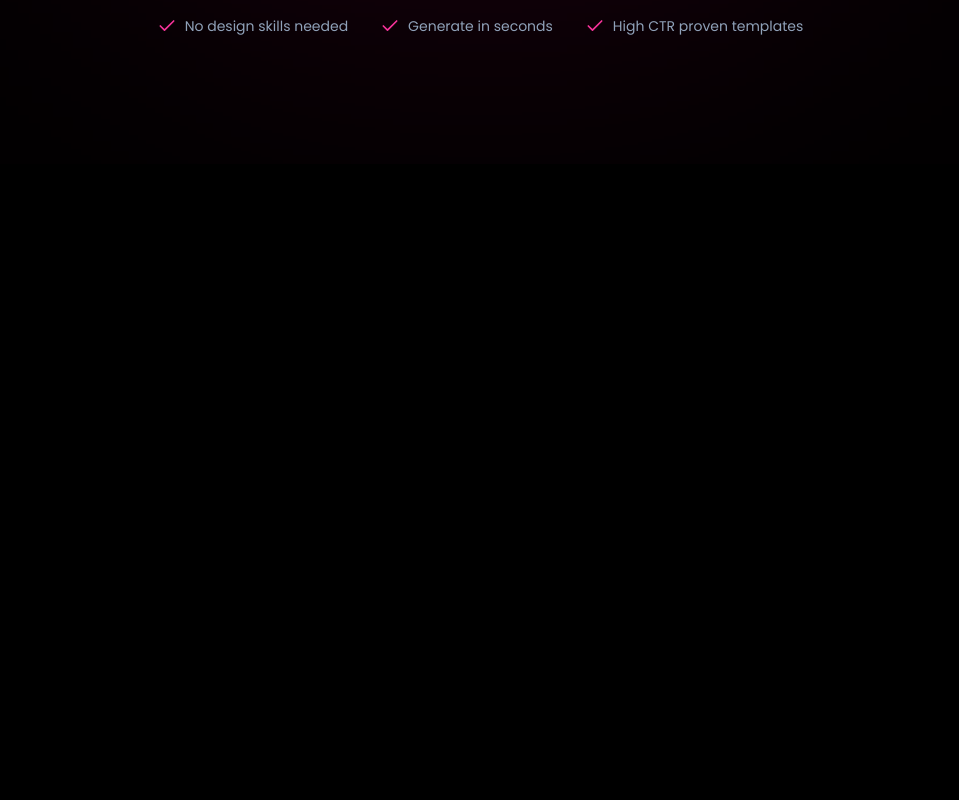
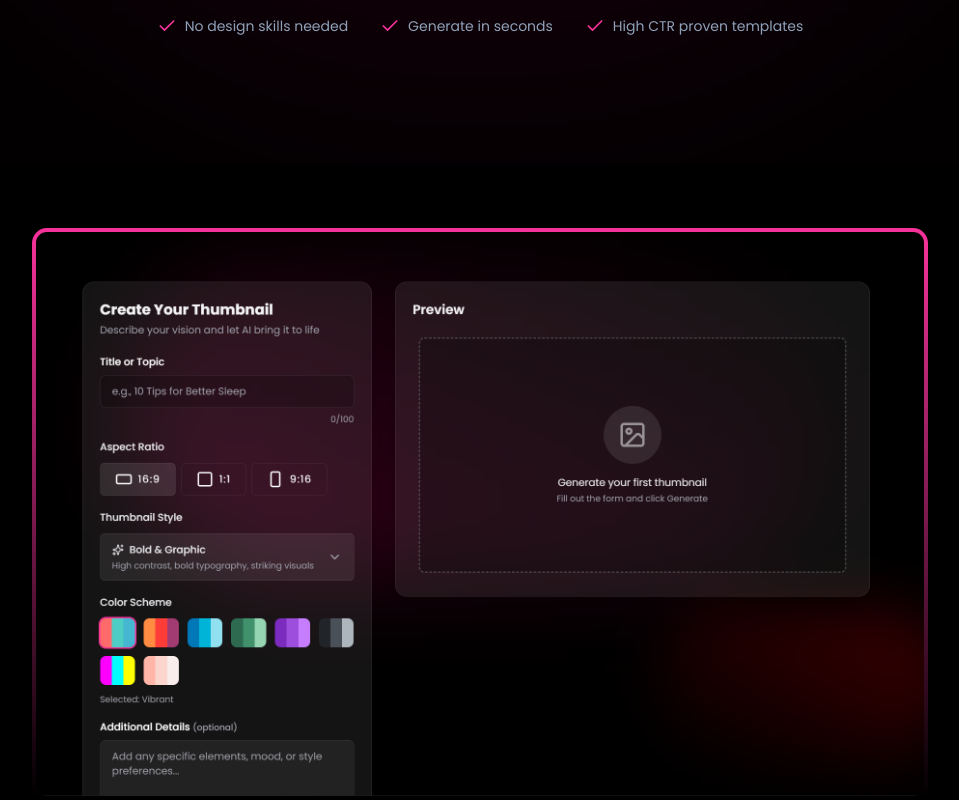
Before and after one commit to santosH7321/ThumbMagic, a React (Vite) app in the folder frontend/: page / in a window 1280 px wide. Shown: the part 672-1472 px from the top of the page, without its empty margins (160-1119 px from the left). Before the commit the page ends 836 px from the top, so only its background shows below. Built offline with nearby package versions, Linux system fonts and the light colour scheme.

Commit message:
ThumbnailTitle image

```diff
--- /dev/null
+++ b/frontend/src/components/TiltImage.tsx
@@ -0,0 +1,67 @@
+import { useRef, useState } from 'react';
+import { motion, useMotionValue, useSpring } from 'framer-motion';
+
+const springValues = {
+    damping: 30,
+    stiffness: 100,
+    mass: 2
+};
+
+export default function TiltedImage({ rotateAmplitude = 3, }) {
+    const ref = useRef<HTMLDivElement>(null);
+    const x = useMotionValue(0);
+    const y = useMotionValue(0);
+    const rotateX = useMotionValue(0);
+    const rotateY = useMotionValue(0);
+
+    const springRotateX = useSpring(rotateX, springValues);
+    const springRotateY = useSpring(rotateY, springValues);
+    const rotateFigcaption = useSpring(0, { stiffness: 350, damping: 30, mass: 1 });
+
+    const [lastY, setLastY] = useState(0);
+
+    function handleMouse(e: React.MouseEvent<HTMLDivElement>) {
+        if (!ref.current) return;
+
+        const rect = ref.current.getBoundingClientRect();
+        const offsetX = e.clientX - rect.left - rect.width / 2;
+        const offsetY = e.clientY - rect.top - rect.height / 2;
+
+        const rotationX = (offsetY / (rect.height / 2)) * -rotateAmplitude;
+        const rotationY = (offsetX / (rect.width / 2)) * rotateAmplitude;
+
+        rotateX.set(rotationX);
+        rotateY.set(rotationY);
+
+        x.set(e.clientX - rect.left);
+        y.set(e.clientY - rect.top);
+
+        const velocityY = offsetY - lastY;
+        rotateFigcaption.set(-velocityY * 0.6);
+        setLastY(offsetY);
+    }
+
+    function handleMouseLeave() {
+        rotateX.set(0);
+        rotateY.set(0);
+        rotateFigcaption.set(0);
+    }
+
+    return (
+        <motion.figure ref={ref} className="relative w-full h-full perspective-midrange mt-16 max-w-4xl mx-auto flex flex-col items-center justify-center" onMouseMove={handleMouse} onMouseLeave={handleMouseLeave}
+            initial={{ y: 150, opacity: 0 }}
+            whileInView={{ y: 0, opacity: 1 }}
+            viewport={{ once: true }}
+            transition={{ type: "spring", stiffness: 320, damping: 70, mass: 1 }}
+        >
+            <motion.div className="relative transform-3d w-full max-w-4xl"
+             style={{ rotateX: springRotateX, rotateY: springRotateY }}
+             >
+                <motion.img src="/assets/hero_img.png"
+                    className="broder bg-linear-180 from-pink-500 to-transparent p-1 w-full rounded-[15px] transform-gpu transform-[translateZ(0)]"
+                    alt="hero section showcase"
+                />
+            </motion.div>
+        </motion.figure>
+    );
+}
--- a/frontend/src/pages/HomePages.tsx
+++ b/frontend/src/pages/HomePages.tsx
@@ -1,9 +1,11 @@
+import TiltedImage from "../components/TiltImage"
 import HeroSection from "../sections/HeroSection"
 
 const HomePages = () => {
   return (
     <>
         <HeroSection />
+        <TiltedImage />
     </>
   )
 }
```
Also changed, not shown: frontend/public/assets/hero_img.png (added).
